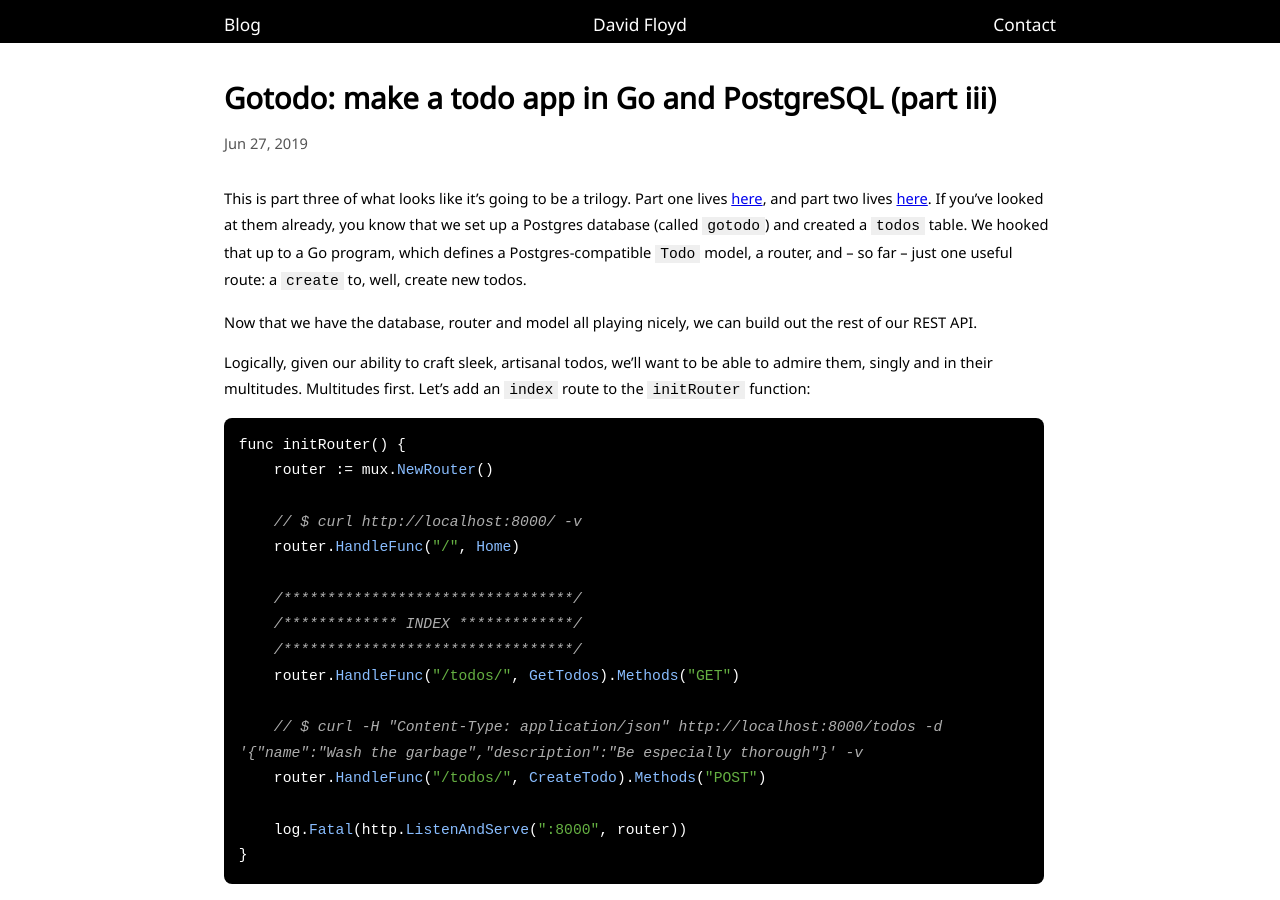
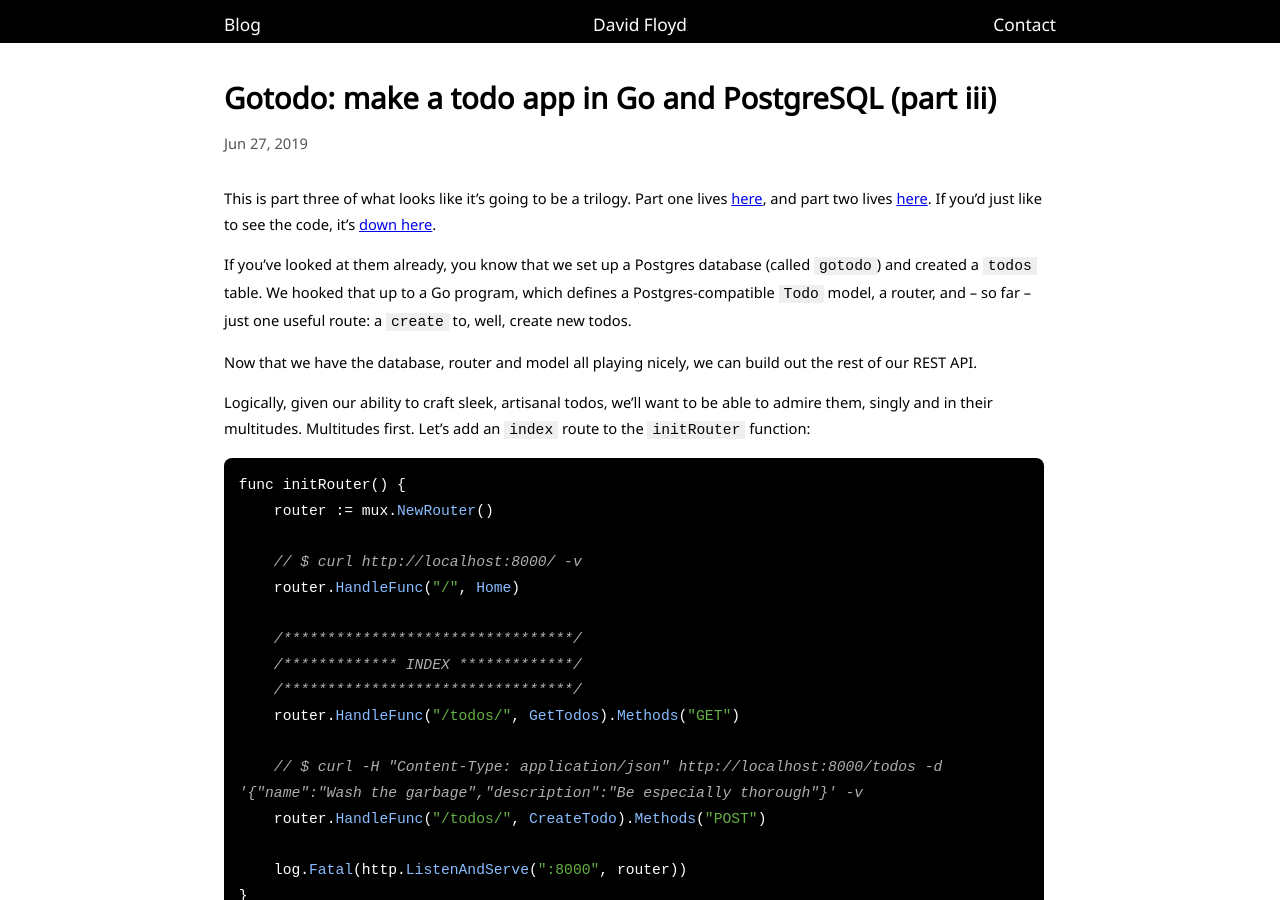
Before and after one commit to davidfloyd91/davidfloyd91.github.io, a Jekyll site: the page built from _posts/2019-06-27-psql-golang-3.markdown, in a window 1280 px wide and 900 px high. Built offline with Jekyll 4.4.1, drawn with Linux system fonts in a browser that asks for light colours; some of the changed text lies outside the part shown.

Commit message:
links tying series together

```diff
--- a/_posts/2019-06-15-psql-golang.markdown
+++ b/_posts/2019-06-15-psql-golang.markdown
@@ -5,6 +5,8 @@ permalink: /psql-golang-todo-app/
 ---
 
 Go is a cool language. PostgreSQL (Postgres, from here) is a cool database. I should learn them and, if you're reading, you probably think you should too. So let's make a Go-Postgres todo app (as in chores, tasks, appointments -- it took me forever not to read that as Spanish for "all").
+
+There are three parts to this series. If you'd like, you can go ahead and skip ahead to <a href="https://davidfloyd91.github.io/psql-golang-todo-app-2/" target="\_blank" rel="noopener noreferrer">part ii</a> or <a href="https://davidfloyd91.github.io/psql-golang-todo-app-3/" target="\_blank" rel="noopener noreferrer">part iii</a>. Or you can just look at <a href="https://github.com/davidfloyd91/gotodo" target="\_blank" rel="noopener noreferrer">the code</a>.
 
 We're going to start with the database. If you've installed Postgres, that's great. Otherwise, <a href="https://gomakethings.com/why-i-still-use-xhr-instead-of-the-fetch-api/" target="\_blank" rel="noopener noreferrer">we'll wait</a>.
 
--- a/_posts/2019-06-23-psql-golang-2.markdown
+++ b/_posts/2019-06-23-psql-golang-2.markdown
@@ -4,7 +4,9 @@ title: "Gotodo: make a todo app in Go and PostgreSQL (part ii)"
 permalink: /psql-golang-todo-app-2/
 ---
 
-This is part two of a multipart series. If you skipped part one, it lives <a href="https://davidfloyd91.github.io/psql-golang-todo-app/" target="\_blank" rel="noopener noreferrer">here</a>. Otherwise, you'll know that last time we set up a PostgreSQL database and created a `todos` table. We then wrote a bit of Go code to wire us up to that table.
+This is part two of a three-part series. If you skipped part one, it lives <a href="https://davidfloyd91.github.io/psql-golang-todo-app/" target="\_blank" rel="noopener noreferrer">here</a>. If you'd like to skip to part three, that lives <a href="https://davidfloyd91.github.io/psql-golang-todo-app-3/" target="\_blank" rel="noopener noreferrer">here</a>. If you'd like to just look at the code, it's <a href="https://github.com/davidfloyd91/gotodo" target="\_blank" rel="noopener noreferrer">over there</a>.
+
+Last time we set up a PostgreSQL database and created a `todos` table. We then wrote a bit of Go code to wire us up to that table.
 
 But we can't REST yet (sorry), because we haven't set up any routes to do CRUD to our todos. We'll be using a popular router, <a href="https://github.com/gorilla/mux" target="\_blank" rel="noopener noreferrer">mux</a>, for this example, so the first step is to
 
@@ -169,7 +171,7 @@ id |       name       |      description
 (1 row)
 </pre>
 
-And that does it for part ii. Below is all the code we've written so far in one place. Until next time!
+And that does it for part two. Below is all the code we've written so far in one place. (And here's all the code <a href="https://github.com/davidfloyd91/gotodo" target="\_blank" rel="noopener noreferrer">we will write</a>.) Until <a href="https://davidfloyd91.github.io/psql-golang-todo-app-3/" target="\_blank" rel="noopener noreferrer">next time</a>!
 
 <pre class="prettyprint lang-go">
 package main
--- a/_posts/2019-06-27-psql-golang-3.markdown
+++ b/_posts/2019-06-27-psql-golang-3.markdown
@@ -4,7 +4,9 @@ title: "Gotodo: make a todo app in Go and PostgreSQL (part iii)"
 permalink: /psql-golang-todo-app-3/
 ---
 
-This is part three of what looks like it's going to be a trilogy. Part one lives <a href="https://davidfloyd91.github.io/psql-golang-todo-app/" target="\_blank" rel="noopener noreferrer">here</a>, and part two lives <a href="https://davidfloyd91.github.io/psql-golang-todo-app-2/" target="\_blank" rel="noopener noreferrer">here</a>. If you've looked at them already, you know that we set up a Postgres database (called `gotodo`) and created a `todos` table. We hooked that up to a Go program, which defines a Postgres-compatible `Todo` model, a router, and -- so far -- just one useful route: a `create` to, well, create new todos.
+This is part three of what looks like it's going to be a trilogy. Part one lives <a href="https://davidfloyd91.github.io/psql-golang-todo-app/" target="\_blank" rel="noopener noreferrer">here</a>, and part two lives <a href="https://davidfloyd91.github.io/psql-golang-todo-app-2/" target="\_blank" rel="noopener noreferrer">here</a>. If you'd just like to see the code, it's <a href="#thecode">down here</a>.
+
+If you've looked at them already, you know that we set up a Postgres database (called `gotodo`) and created a `todos` table. We hooked that up to a Go program, which defines a Postgres-compatible `Todo` model, a router, and -- so far -- just one useful route: a `create` to, well, create new todos.
 
 Now that we have the database, router and model all playing nicely, we can build out the rest of our REST API.
 
@@ -295,7 +297,9 @@ How bittersweet: a successfully deleted todo.
 
 All done. I hope that was informative, but if you have any questions or corrections, please <a href="https://davidfloyd91.github.io/contact/" target="\_blank" rel="noopener noreferrer">email me</a>.
 
-Here's the complete code:
+<a name="thecode"></a>
+
+Here's the complete code (and here it is on <a href="https://github.com/davidfloyd91/gotodo" target="\_blank" rel="noopener noreferrer">Github</a>, if you prefer):
 
 <pre class="prettyprint lang-go">
 package main
```
